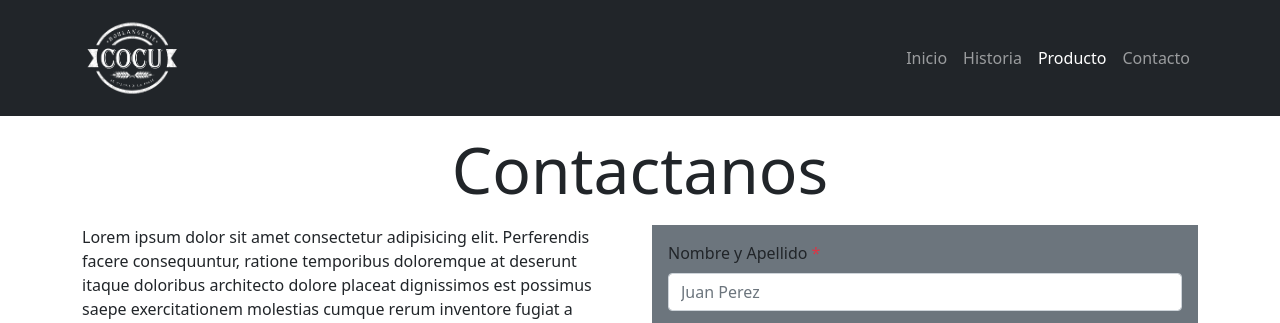
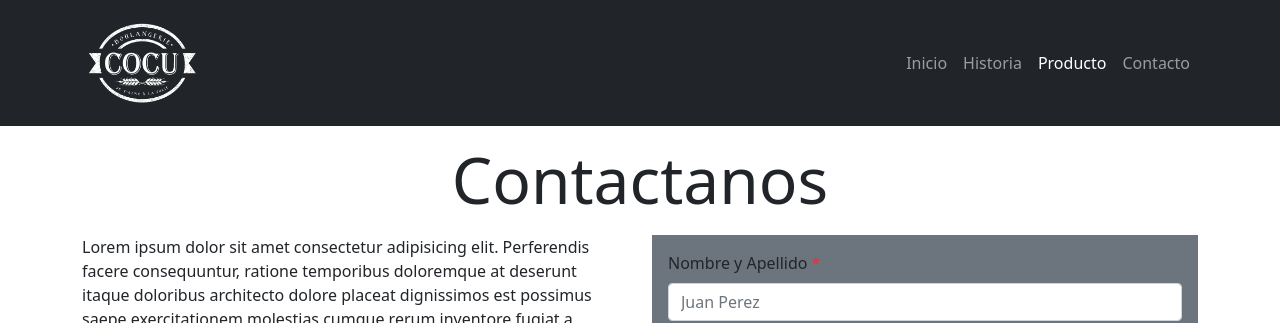
Before and after one commit to Andy026/panaderiaCocu, a plain HTML site: page pages/contacto.html in a window 1280 px wide. Shown: the top 323 px of the page. Drawn offline with Linux system fonts and the light colour scheme.

```diff
--- a/pages/contacto.html
+++ b/pages/contacto.html
@@ -24,8 +24,8 @@
             <img
               src="../img/cocu_logo-450.png"
               alt="logo panaderia cocu"
-              width="100"
-              height="90"
+              width="120"
+              height="100"
             />
           </a>
           <button
```
